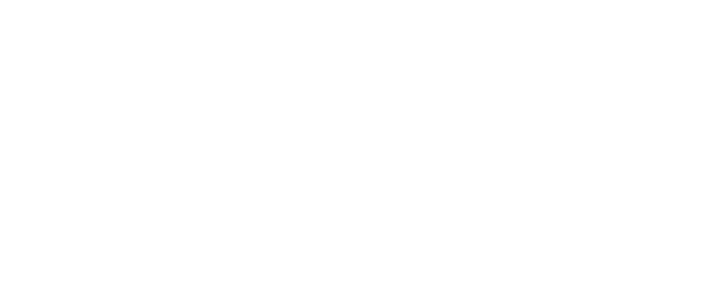
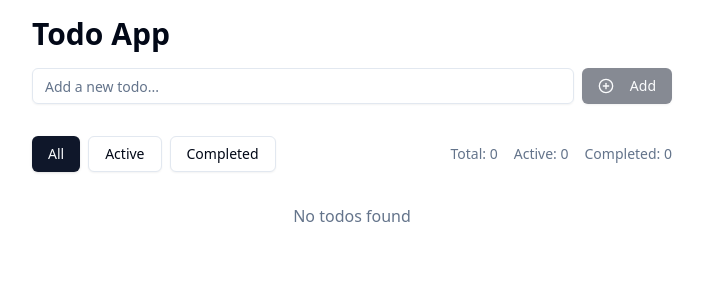
Before and after one commit to ShaikSarfaraz/todo-list, a Next.js app: page / in a window 1280 px wide. Shown: the top 300 px of the page, without its empty margins (288-991 px from the left). Built offline with nearby package versions, Linux system fonts and the light colour scheme.

Commit message:
Comments

```diff
--- a/src/app/layout.tsx
+++ b/src/app/layout.tsx
@@ -16,7 +16,7 @@
   return (
     <html lang="en">
       <body>
-        {/* <Providers>{children}</Providers> */}
+        <Providers>{children}</Providers>
       </body>
     </html>
   )
--- a/src/app/providers.tsx
+++ b/src/app/providers.tsx
@@ -1,6 +1,6 @@
 "use client"
 
-import type React from "react"
+// import type React from "react"
 
 import { Provider } from "react-redux"
 import { store } from "@/lib/store/store"
```
